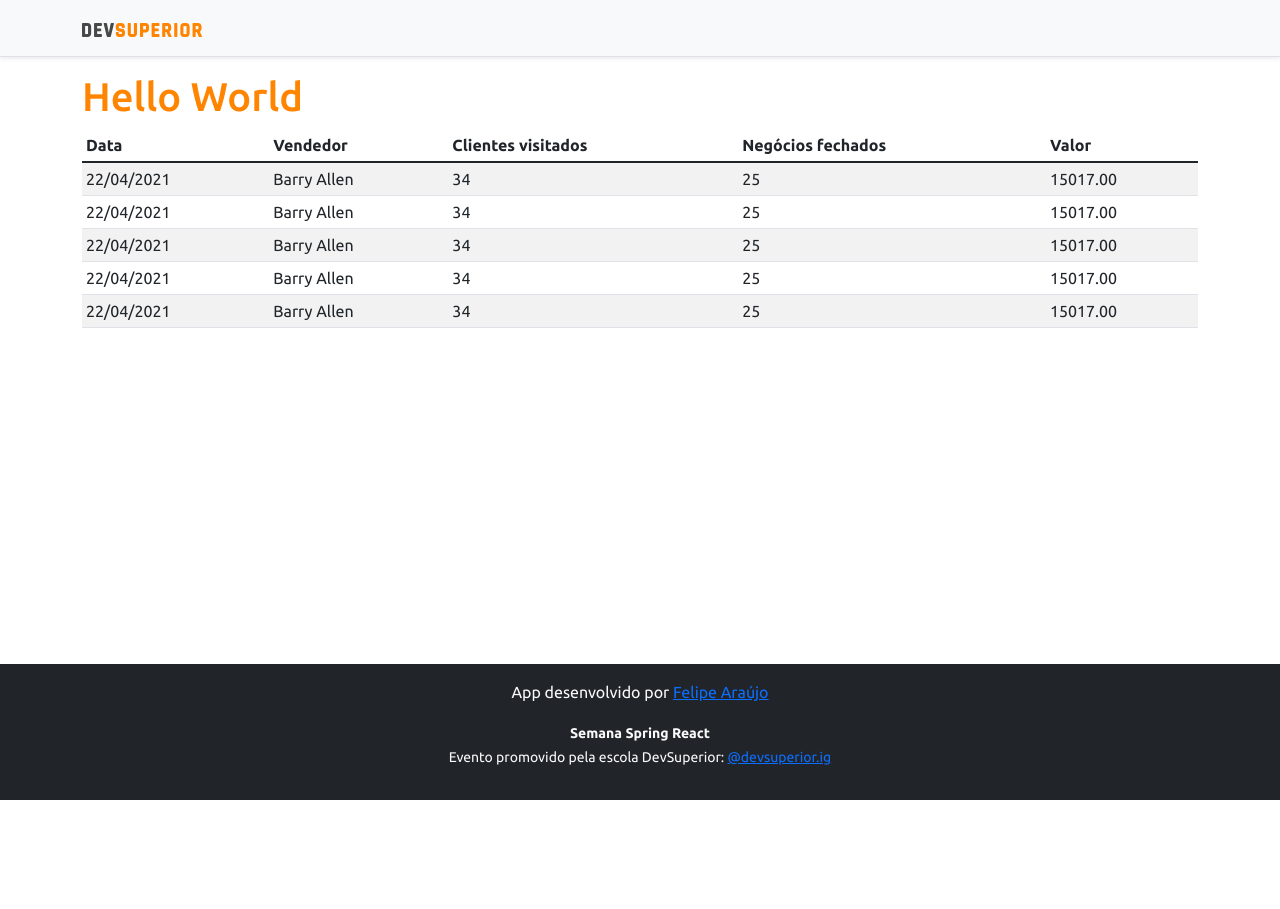
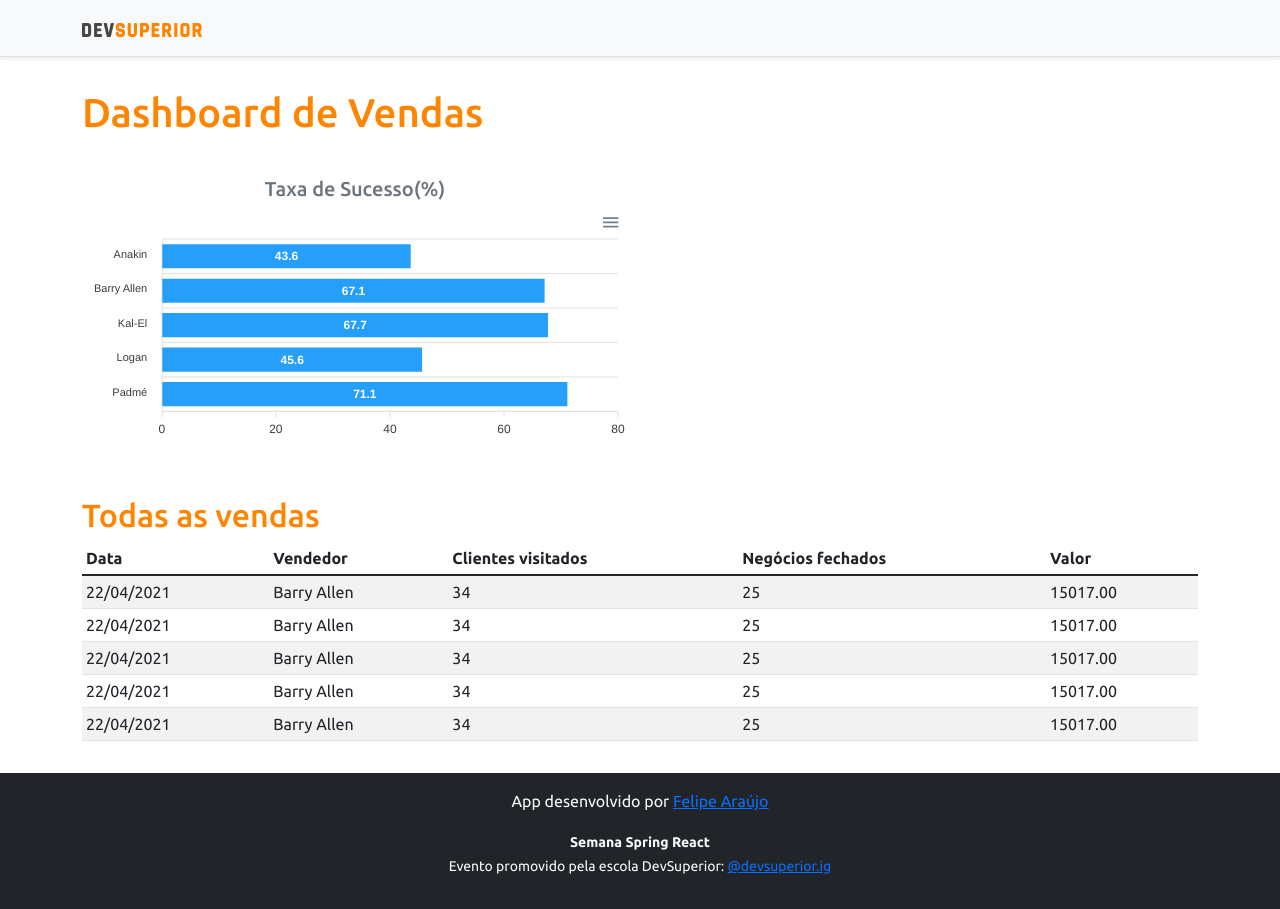
Before and after one commit to felipebma/sds4, a React (Create React App) app in the folder frontend/: page / in a window 1280 px wide. Before the commit the page ends 800 px from the top, so only its background shows below. Built offline with nearby package versions, Linux system fonts and the light colour scheme.

Commit message:
Add barChart component using react-apexchart

```diff
--- a/frontend/package.json
+++ b/frontend/package.json
@@ -10,8 +10,10 @@
     "@types/node": "^12.0.0",
     "@types/react": "^17.0.0",
     "@types/react-dom": "^17.0.0",
+    "apexcharts": "^3.28.1",
     "bootstrap": "^5.1.1",
     "react": "^17.0.2",
+    "react-apexcharts": "^1.3.9",
     "react-dom": "^17.0.2",
     "react-scripts": "4.0.3",
     "typescript": "^4.1.2",
--- a/frontend/src/App.tsx
+++ b/frontend/src/App.tsx
@@ -1,3 +1,4 @@
+import BarChart from "components/BarChart";
 import DataTable from "components/DataTable";
 import Footer from "components/Footer";
 import NavBar from "components/NavBar";
@@ -7,8 +8,18 @@ function App() {
     <>
       <NavBar />
       <div className="container">
-        <h1 className="text-primary">Hello World</h1>
-        <DataTable />
+        <h1 className="text-primary py-3">Dashboard de Vendas</h1>
+        <div className="row py-3">
+          <div className="col-sm-6">
+            <h5 className="text-center text-secondary">Taxa de Sucesso(%)</h5>
+            <BarChart />
+          </div>
+        </div>
+
+        <div className="py-3">
+          <h2 className="text-primary">Todas as vendas</h2>
+          <DataTable />
+        </div>
       </div>
       <Footer />
     </>
--- /dev/null
+++ b/frontend/src/components/BarChart/index.tsx
@@ -0,0 +1,28 @@
+import { type } from "os";
+import Chart from "react-apexcharts";
+
+function BarChart() {
+  const options = {
+    plotOptions: {
+      bar: {
+        horizontal: true,
+      },
+    },
+  };
+
+  const mockData = {
+    labels: {
+      categories: ["Anakin", "Barry Allen", "Kal-El", "Logan", "Padmé"],
+    },
+    series: [
+      {
+        name: "% Sucesso",
+        data: [43.6, 67.1, 67.7, 45.6, 71.1],
+      },
+    ],
+  };
+
+  return <Chart options={{...options, xaxis: mockData.labels}} series={mockData.series} type="bar" height="240"/>;
+}
+
+export default BarChart;
```
Also changed, not shown: 1 other file (tests, documents, lock files or other folders).
